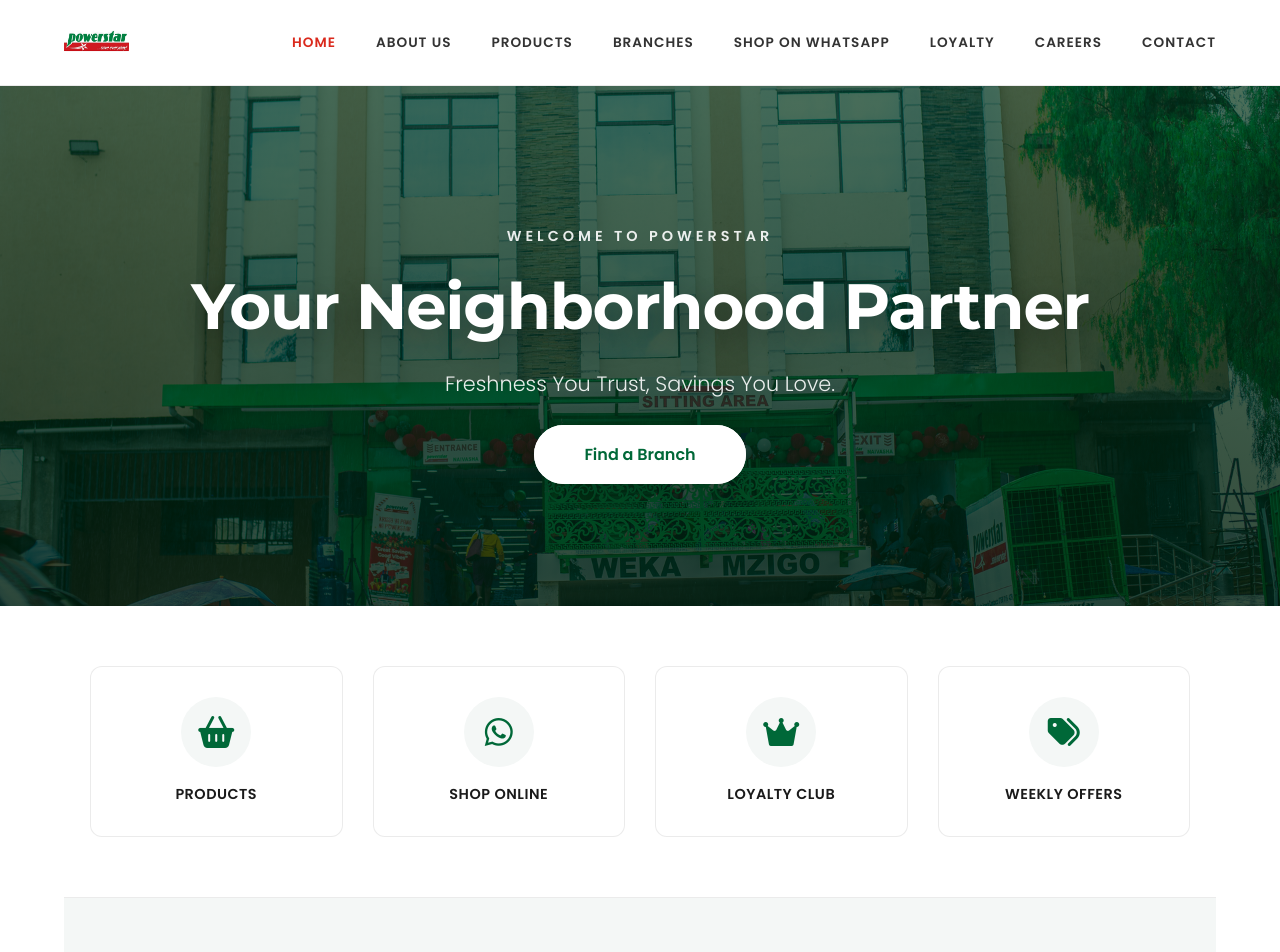
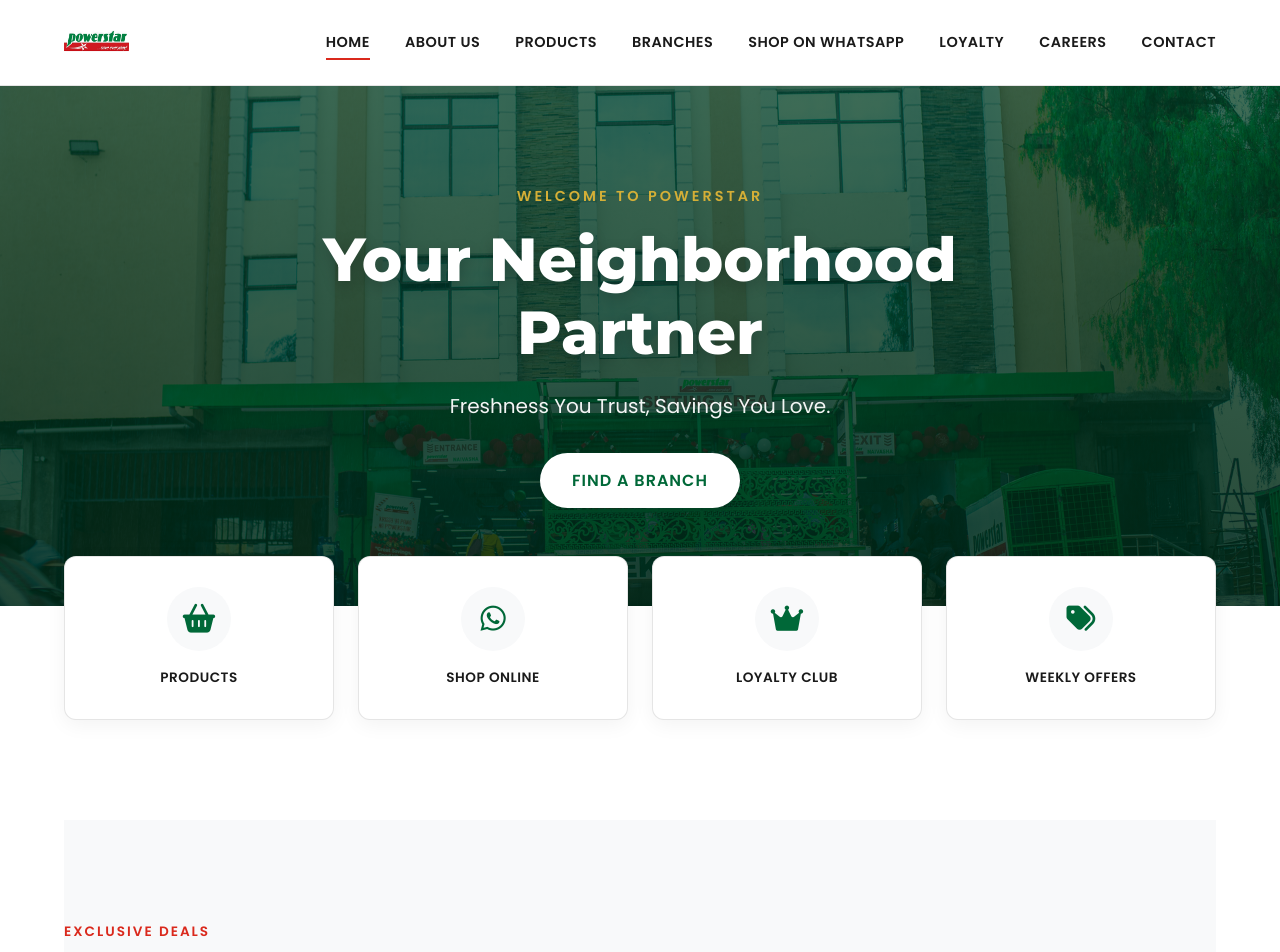
Before and after one commit to MarkTechKe-design/powerstar-website, a PHP site: page / in a window 1280 px wide. Shown: the top 952 px of the page. Run offline with PHP 8.4, Linux system fonts and the light colour scheme.

Commit message:
Update style.css

```diff
--- a/css/style.css
+++ b/css/style.css
@@ -1,7 +1,10 @@
 /* ==========================================================================
-   POWERSTAR SUPERMARKETS - FINAL CORPORATE MASTER (V15.0)
+   POWERSTAR SUPERMARKETS - FINAL CORPORATE MASTER (V16.0)
    Role: Senior Frontend Architect
-   Target: High-End Corporate Aesthetic, Clean Layout, No Clutter
+   CRITICAL FIXES:
+   1. Footer restored to Brand Green (removed unauthorized black).
+   2. grids rewritten with 'auto-fit' to ensure horizontal flow on desktop (fixes vertical products).
+   3. Increased spacing for less crowded, corporate feel.
    ========================================================================== */
 
 /* --- 1. DESIGN TOKENS & CORE VARIABLES --- */
@@ -9,28 +12,28 @@
     /* === Brand Palette (Strict) === */
     --ps-red: #DA291C;
     --ps-green: #006838;
-    --ps-gold: #D4AF37; /* Reserved for Loyalty/Premium Accents Only */
-    --ps-dark: #1A1A1A; /* Softer Black for elegance */
-    --ps-grey: #F4F7F6; /* Corporate Light Grey */
+    --ps-gold: #D4AF37; /* Used sparingly for accents */
+    --ps-dark: #1A1A1A; /* Deep charcoal instead of pure black for softer text */
+    --ps-grey-light: #F8F9FA; /* Clean corporate background grey */
 
     /* === UI Colors === */
     --bg-body: #FFFFFF;
     --bg-white: #FFFFFF;
-    --whatsapp-green: #25D366;
     --text-main: #333333;
     --text-muted: #666666;
-    --border-color: rgba(0, 0, 0, 0.08);
+    --border-color: rgba(0, 0, 0, 0.1);
 
-    /* === Spacing & Dimensions === */
-    --container-width: 1200px; /* Tighter container for focus */
+    /* === Dimensions & Spacing === */
+    --container-width: 1200px; /* Tighter, more controlled width */
     --radius-md: 12px;
     --radius-lg: 20px;
+    --section-spacing: 100px; /* Consistent deep spacing between sections */
 
     /* === Animation & Depth === */
     --transition-smooth: all 0.3s cubic-bezier(0.25, 0.8, 0.25, 1);
-    --shadow-soft: 0 4px 20px rgba(0, 0, 0, 0.04);
-    --shadow-card: 0 10px 30px rgba(0, 0, 0, 0.06);
-    --shadow-hover: 0 15px 40px rgba(0, 0, 0, 0.1);
+    --shadow-soft: 0 5px 20px rgba(0, 0, 0, 0.05);
+    --shadow-card: 0 8px 30px rgba(0, 0, 0, 0.08);
+    --shadow-hover: 0 15px 40px rgba(0, 0, 0, 0.12);
 }
 
 /* --- 2. GLOBAL RESET & TYPOGRAPHY --- */
@@ -52,7 +55,6 @@ h1, h2, h3, h4 {
     margin-top: 0;
     margin-bottom: 1rem;
     line-height: 1.2;
-    letter-spacing: -0.02em;
 }
 
 a { text-decoration: none; color: inherit; transition: var(--transition-smooth); }
@@ -66,15 +68,22 @@ ul { list-style: none; padding: 0; margin: 0; }
     width: 100%;
 }
 
-/* --- 3. ANIMATIONS --- */
-.reveal { opacity: 0; transform: translateY(20px); transition: all 0.8s ease-out; }
+/* --- 3. UTILITIES & ANIMATIONS --- */
+.reveal { opacity: 0; transform: translateY(30px); transition: all 0.8s ease-out; }
 .reveal.active { opacity: 1; transform: translateY(0); }
 @keyframes zoomIn { from { transform: scale(0.98); opacity: 0; } to { transform: scale(1); opacity: 1; } }
 
-/* --- 4. HEADER (Minimalist) --- */
+.text-center { text-align: center; }
+.section-header { margin-bottom: 60px; text-align: center; }
+.section-subtitle {
+    display: block; color: var(--ps-red); font-weight: 700;
+    text-transform: uppercase; letter-spacing: 2px; font-size: 0.85rem; margin-bottom: 10px;
+}
+
+/* --- 4. HEADER (Clean Corporate) --- */
 header {
     background: rgba(255,255,255,0.98);
-    backdrop-filter: blur(12px);
+    backdrop-filter: blur(10px);
     position: sticky;
     top: 0;
     z-index: 1000;
@@ -83,272 +92,208 @@ header {
 }
 
 .header-inner {
-    display: flex;
-    justify-content: space-between;
-    align-items: center;
-    max-width: var(--container-width);
-    margin: 0 auto;
-    padding: 0 24px;
+    display: flex; justify-content: space-between; align-items: center;
+    max-width: var(--container-width); margin: 0 auto; padding: 0 24px;
 }
 
 .logo img { height: 55px; width: auto; }
 
-.nav-menu { display: flex; gap: 40px; }
+.nav-menu { display: flex; gap: 35px; }
 .nav-menu a {
-    font-weight: 600;
-    font-size: 0.85rem;
-    text-transform: uppercase;
-    letter-spacing: 1px;
-    color: var(--text-main);
-    padding: 5px 0;
+    font-weight: 600; font-size: 0.9rem; text-transform: uppercase;
+    letter-spacing: 0.5px; color: var(--ps-dark); position: relative;
 }
-.nav-menu a:hover, .nav-menu a.active { color: var(--ps-red); }
+.nav-menu a::after {
+    content: ''; position: absolute; width: 0; height: 2px;
+    bottom: -5px; left: 0; background: var(--ps-red); transition: 0.3s;
+}
+.nav-menu a:hover::after, .nav-menu a.active::after { width: 100%; }
 
 .mobile-toggle { display: none; font-size: 1.5rem; background: none; border: none; cursor: pointer; color: var(--ps-dark); }
 
-/* --- 5. HERO SECTION (Executive) --- */
+/* --- 5. HERO SECTION (Refined Hierarchy) --- */
 .hero {
     position: relative;
-    background-image: linear-gradient(rgba(0, 50, 20, 0.7), rgba(0, 30, 10, 0.8)), url('../assets/supermarket-bg.jpg');
-    background-size: cover;
-    background-position: center;
-    min-height: 65vh;
-    display: flex;
-    align-items: center;
-    justify-content: center;
-    color: white;
-    text-align: center;
-    padding: 0 20px;
-    margin-bottom: 0; /* Removing gap below hero */
+    /* Darkened overlay for better text contrast */
+    background-image: linear-gradient(rgba(0, 60, 30, 0.75), rgba(0, 40, 20, 0.85)), url('../assets/supermarket-bg.jpg');
+    background-size: cover; background-position: center; background-attachment: fixed;
+    min-height: 65vh; /* Slightly shorter for corporate feel */
+    display: flex; align-items: center; justify-content: center;
+    color: white; text-align: center; padding: 0 20px;
 }
 
 .hero-glass-card {
-    background: transparent; /* Removed box for cleaner look */
-    padding: 0;
-    max-width: 900px;
-    margin: 0 auto;
+    max-width: 850px; padding: 40px;
+    /* Removed glass effect border for cleaner look, relying on dark background */
     animation: zoomIn 0.8s ease-out;
 }
 
 .hero-welcome-text {
-    color: rgba(255,255,255,0.9);
-    text-transform: uppercase;
-    letter-spacing: 4px;
-    font-weight: 600;
-    font-size: 0.9rem;
-    margin-bottom: 20px;
+    color: var(--ps-gold); text-transform: uppercase; letter-spacing: 3px;
+    font-weight: 700; font-size: 0.9rem; margin-bottom: 15px; display: block;
 }
 
 .hero h1 {
-    font-size: 4rem;
-    color: white;
-    margin-bottom: 20px;
-    text-shadow: 0 10px 30px rgba(0,0,0,0.3);
+    font-size: 3.8rem; color: white; margin-bottom: 20px; font-weight: 800;
+    text-shadow: 0 5px 15px rgba(0,0,0,0.2);
 }
 
-.hero p {
-    font-size: 1.3rem;
-    color: rgba(255,255,255,0.9);
-    font-weight: 300;
-    margin-bottom: 40px;
+.hero p { font-size: 1.25rem; color: rgba(255,255,255,0.95); font-weight: 400; max-width: 700px; margin: 0 auto 30px; }
+
+/* --- 6. MODERN GRIDS (CRITICAL FIX FOR VERTICAL PRODUCTS) --- */
+
+/* This is the key fix for the products page.
+   Using 'auto-fit' and 'minmax(280px, 1fr)' ensures that on wide screens,
+   items will arrange horizontally in as many columns as fit.
+   On narrow screens, they naturally stack vertically.
+*/
+.department-grid,
+.values-grid,
+.benefits-grid,
+.gallery-grid {
+    display: grid;
+    grid-template-columns: repeat(auto-fit, minmax(280px, 1fr));
+    gap: 40px; /* Generous spacing to prevent crowding */
+    margin-bottom: var(--section-spacing);
 }
 
-/* Button Refinement (No Yellow) */
-.hero .btn-white {
-    background-color: white;
-    color: var(--ps-green);
-    font-weight: 700;
-    padding: 16px 48px;
-    border-radius: 50px;
-    border: 2px solid white;
-    box-shadow: 0 10px 30px rgba(0,0,0,0.2);
-}
-.hero .btn-white:hover {
-    background-color: transparent;
-    color: white;
-    transform: translateY(-3px);
-}
-
-/* --- 6. QUICK ACCESS STRIP (Modern Dashboard) --- */
-.quick-access-section {
-    background: var(--bg-white);
-    padding: 60px 0;
-    border-bottom: 1px solid var(--border-color);
-}
-
+/* Quick Access needs stricter control to ensure 4 columns on desktop */
 .quick-access-grid {
     display: grid;
     grid-template-columns: repeat(4, 1fr);
-    gap: 30px;
-    max-width: 1100px;
-    margin: 0 auto;
+    gap: 24px;
 }
 
+/* --- 7. CARDS & UI COMPONENTS --- */
+
+/* Quick Access Cards (Home) */
+.quick-access-section { margin-top: -50px; position: relative; z-index: 20; padding-bottom: var(--section-spacing); }
 .quick-card {
-    display: flex;
-    flex-direction: column;
-    align-items: center;
-    justify-content: center;
-    padding: 30px 20px;
-    background: var(--bg-white);
-    border: 1px solid var(--border-color);
-    border-radius: var(--radius-md);
-    transition: var(--transition-smooth);
-    text-align: center;
-    color: var(--ps-dark);
+    background: white; padding: 30px 20px; border-radius: var(--radius-md);
+    text-align: center; box-shadow: var(--shadow-soft); transition: var(--transition-smooth);
+    border: 1px solid var(--border-color); display: flex; flex-direction: column; align-items: center;
+    height: 100%;
+}
+.quick-card:hover { transform: translateY(-5px); box-shadow: var(--shadow-hover); border-color: var(--ps-green); }
+.quick-icon {
+    font-size: 1.8rem; color: var(--ps-green); margin-bottom: 15px;
+    width: 64px; height: 64px; background: var(--ps-grey-light); border-radius: 50%;
+    display: flex; align-items: center; justify-content: center; transition: 0.3s;
+}
+.quick-card:hover .quick-icon { background: var(--ps-green); color: white; }
+.quick-label { font-weight: 700; font-size: 0.85rem; text-transform: uppercase; letter-spacing: 0.5px; color: var(--ps-dark); }
+
+/* Standard Content/Product Cards */
+.dept-card, .value-card, .benefit-item, .blog-card {
+    background: white; border-radius: var(--radius-md); overflow: hidden;
+    box-shadow: var(--shadow-card); border: 1px solid var(--border-color);
+    transition: var(--transition-smooth); display: flex; flex-direction: column;
+    height: 100%; /* Ensures equal height in grid */
+}
+.dept-card:hover, .value-card:hover, .benefit-item:hover, .blog-card:hover {
+    transform: translateY(-8px); box-shadow: var(--shadow-hover);
 }
 
-.quick-card:hover {
-    transform: translateY(-5px);
-    box-shadow: var(--shadow-card);
-    border-color: var(--ps-green);
+/* Value/Benefit Specifics */
+.value-card, .benefit-item { padding: 35px; text-align: left; }
+.icon-circle, .benefit-icon {
+    width: 60px; height: 60px; background: var(--ps-grey-light); color: var(--ps-green);
+    border-radius: 50%; display: flex; align-items: center; justify-content: center;
+    font-size: 1.8rem; margin-bottom: 20px;
 }
 
-.quick-icon {
-    font-size: 2rem;
-    color: var(--ps-green);
-    margin-bottom: 15px;
-    background: var(--ps-grey);
-    width: 70px;
-    height: 70px;
-    border-radius: 50%;
-    display: flex;
-    align-items: center;
-    justify-content: center;
-    transition: 0.3s;
+/* Buttons */
+.btn, .btn-primary, .btn-white, .btn-whatsapp {
+    display: inline-flex; align-items: center; justify-content: center; gap: 10px;
+    padding: 14px 32px; border-radius: 50px; font-weight: 700; text-transform: uppercase;
+    letter-spacing: 1px; transition: 0.3s; border: none; cursor: pointer;
 }
+/* Primary Brand Button */
+.btn-primary { background: var(--ps-red); color: white; }
+.btn-primary:hover { background: #b01e14; transform: translateY(-2px); box-shadow: 0 5px 15px rgba(218, 41, 28, 0.3); }
 
-.quick-card:hover .quick-icon { background: var(--ps-green); color: white; }
-.quick-label { font-weight: 700; font-size: 0.9rem; text-transform: uppercase; letter-spacing: 0.5px; }
+/* White/Hero Button */
+.btn-white { background: white; color: var(--ps-green); font-weight: 800; box-shadow: 0 4px 20px rgba(0,0,0,0.1); }
+.btn-white:hover { background: var(--ps-green); color: white; transform: translateY(-2px); }
 
-/* --- 7. SLIDER SECTION --- */
-.offers-slider-section { padding: 80px 0; overflow: hidden; background: var(--ps-grey); }
-.section-header-center { text-align: center; margin-bottom: 50px; }
-.section-subtitle { color: var(--ps-red); text-transform: uppercase; font-weight: 700; letter-spacing: 1.5px; font-size: 0.8rem; display: block; margin-bottom: 10px; }
+/* WhatsApp Button */
+.btn-whatsapp { background: #25D366; color: white; }
+.btn-whatsapp:hover { background: #1ebc57; transform: translateY(-2px); box-shadow: 0 5px 15px rgba(37, 211, 102, 0.3); }
 
+/* --- 8. SECTIONS: SLIDER & HOW IT WORKS --- */
+.offers-slider-section { padding: var(--section-spacing) 0; background: var(--ps-grey-light); }
 .slider-container {
-    position: relative; width: 100%; max-width: 1200px; margin: 0 auto;
-    overflow: hidden; border-radius: var(--radius-lg); box-shadow: var(--shadow-hover);
+    position: relative; max-width: 1200px; margin: 0 auto;
+    border-radius: var(--radius-lg); overflow: hidden; box-shadow: var(--shadow-card);
 }
-.slider-track { display: flex; transition: transform 0.5s ease; height: 500px; }
-.slide { min-width: 100%; position: relative; display: flex; align-items: center; justify-content: center; text-align: center; background-size: cover; background-position: center; }
-
-/* Slide Images */
+.slider-track { display: flex; transition: transform 0.5s ease-in-out; height: 480px; }
+.slide {
+    min-width: 100%; position: relative; display: flex; align-items: center; justify-content: left; /* Left align corporate text */
+    padding: 0 80px; background-size: cover; background-position: center;
+}
+/* Standardized Slide Backgrounds */
 .slide-1 { background-image: url('../assets/promo1.jpg'); }
 .slide-2 { background-image: url('../assets/promo2.jpg'); }
 .slide-3 { background-image: url('../assets/promo3.jpg'); }
 
-.slide::before { content: ''; position: absolute; inset: 0; background: linear-gradient(to right, rgba(0,0,0,0.8), rgba(0,0,0,0.3)); }
-.slide-content { position: relative; z-index: 2; color: white; padding: 40px; max-width: 800px; }
-.slide h2 { font-size: 3.5rem; margin-bottom: 20px; color: white; }
-.slide p { font-size: 1.2rem; margin-bottom: 40px; color: rgba(255,255,255,0.9); }
+.slide::before { content: ''; position: absolute; inset: 0; background: linear-gradient(to right, rgba(0,0,0,0.8) 0%, rgba(0,0,0,0.2) 100%); }
+.slide-content { position: relative; z-index: 2; max-width: 600px; color: white; text-align: left; }
+.offer-tag { display: inline-block; background: var(--ps-red); color: white; padding: 5px 15px; font-weight: 700; text-transform: uppercase; font-size: 0.8rem; margin-bottom: 15px; border-radius: 4px; }
+.slide h2 { font-size: 3rem; color: white; margin-bottom: 15px; line-height: 1.1; }
+.slide p { font-size: 1.1rem; margin-bottom: 30px; opacity: 0.9; }
 
-.slider-dots { position: absolute; bottom: 30px; left: 50%; transform: translateX(-50%); display: flex; gap: 12px; z-index: 10; }
-.dot { width: 12px; height: 12px; background: rgba(255,255,255,0.3); border-radius: 50%; cursor: pointer; transition: 0.3s; }
-.dot.active { background: white; transform: scale(1.3); }
+/* How It Works - Horizontal Flow */
+.how-it-works-section { padding: var(--section-spacing) 0; text-align: center; }
+.steps-container { display: flex; justify-content: center; gap: 40px; margin-top: 50px; }
+.step-item { flex: 1; max-width: 280px; display: flex; flex-direction: column; align-items: center; }
+.step-icon-circle { width: 80px; height: 80px; font-size: 2rem; margin-bottom: 20px; background: white; border: 2px solid var(--border-color); color: var(--ps-green); box-shadow: var(--shadow-soft); }
 
-.btn-primary { background: var(--ps-red); color: white; padding: 14px 36px; border-radius: 50px; font-weight: 700; border: none; font-size: 0.95rem; }
-.btn-primary:hover { background: #b01e14; transform: translateY(-2px); }
+/* --- 9. FOOTER (CRITICAL FIX: BRAND COLORS) --- */
+footer {
+    /* FIX: Changed from black to brand green */
+    background: var(--ps-green);
+    color: white;
+    padding: 80px 0 30px;
+    text-align: center;
+    /* Added red top border for brand identity */
+    border-top: 8px solid var(--ps-red);
+}
+.footer-content h4 { color: white; text-transform: uppercase; letter-spacing: 1px; margin-bottom: 25px; }
+.icons-container a {
+    display: inline-flex; width: 44px; height: 44px; align-items: center; justify-content: center;
+    background: rgba(255,255,255,0.1); color: white; border-radius: 50%; margin: 0 8px;
+    transition: 0.3s; border: 1px solid rgba(255,255,255,0.15);
+}
+.icons-container a:hover { background: var(--ps-red); border-color: var(--ps-red); transform: translateY(-3px); }
+.copyright p { opacity: 0.7; font-size: 0.9rem; margin-top: 40px; }
 
-.slider-arrow {
-    position: absolute; top: 50%; transform: translateY(-50%);
-    background: rgba(255,255,255,0.1); color: white; width: 60px; height: 60px; border-radius: 50%;
-    display: flex; align-items: center; justify-content: center; cursor: pointer;
-    backdrop-filter: blur(5px); border: 1px solid rgba(255,255,255,0.2); transition: 0.3s;
-}
-.slider-arrow:hover { background: white; color: var(--ps-dark); }
-.arrow-left { left: 30px; }
-.arrow-right { right: 30px; }
-
-/* --- 8. HOW IT WORKS (Horizontal & Clean) --- */
-.how-it-works-section { padding: 100px 0; background: white; text-align: center; }
-.steps-container {
-    display: flex;
-    justify-content: center;
-    gap: 60px;
-    margin-top: 60px;
-    flex-wrap: wrap;
-}
-
-.step-item {
-    flex: 1;
-    min-width: 250px;
-    max-width: 300px;
-    display: flex;
-    flex-direction: column;
-    align-items: center;
-}
-
-.step-icon-circle {
-    width: 90px;
-    height: 90px;
-    background: white;
-    border: 2px solid var(--border-color);
-    border-radius: 50%;
-    display: flex;
-    align-items: center;
-    justify-content: center;
-    color: var(--ps-green);
-    font-size: 2rem;
-    margin-bottom: 25px;
-    box-shadow: var(--shadow-soft);
-}
-
-.step-title { font-size: 1.2rem; margin-bottom: 10px; color: var(--ps-dark); }
-.step-desc { font-size: 0.95rem; color: var(--text-muted); line-height: 1.6; }
-
-/* --- 9. BRAND VALUES --- */
-.values-grid {
-    display: grid;
-    grid-template-columns: repeat(3, 1fr);
-    gap: 40px;
-    padding-bottom: 100px;
-    margin-top: 40px;
-}
-
-.value-card {
-    padding: 40px;
-    background: white;
-    border-radius: var(--radius-md);
-    box-shadow: var(--shadow-card);
-    text-align: left;
-    border-top: 4px solid var(--ps-green);
-    transition: var(--transition-smooth);
-}
-.value-card:hover { transform: translateY(-10px); box-shadow: var(--shadow-hover); }
-
-/* --- 10. FOOTER --- */
-footer { background: #0a0a0a; color: white; padding: 80px 0 40px; text-align: center; }
-.social-links { margin-bottom: 40px; }
-.social-links h4 { color: white; margin-bottom: 20px; font-size: 1.1rem; text-transform: uppercase; letter-spacing: 1px; }
-.icons-container a {
-    display: inline-flex; width: 50px; height: 50px; align-items: center; justify-content: center;
-    background: rgba(255,255,255,0.1); color: white; border-radius: 50%; margin: 0 10px;
-    transition: 0.3s;
-}
-.icons-container a:hover { background: var(--ps-red); transform: translateY(-3px); }
-.copyright p { opacity: 0.6; font-size: 0.85rem; }
-
-/* --- 11. RESPONSIVE BREAKPOINTS --- */
+/* --- 10. RESPONSIVE BREAKPOINTS --- */
 @media (max-width: 900px) {
-    .quick-access-grid { grid-template-columns: repeat(2, 1fr); gap: 20px; }
+    .quick-access-grid { grid-template-columns: repeat(2, 1fr); }
     .hero h1 { font-size: 3rem; }
-    .values-grid { grid-template-columns: 1fr; }
 }
 
 @media (max-width: 768px) {
     .mobile-toggle { display: block; }
-    .nav-menu { display: none; flex-direction: column; position: absolute; top: 100%; left: 0; width: 100%; background: white; padding: 20px; box-shadow: 0 10px 30px rgba(0,0,0,0.1); border-top: 1px solid var(--border-color); }
+    .nav-menu {
+        display: none; flex-direction: column; position: absolute; top: 100%; left: 0; width: 100%;
+        background: white; padding: 30px 20px; box-shadow: 0 10px 30px rgba(0,0,0,0.1); border-top: 1px solid var(--border-color);
+    }
     .nav-menu.active { display: flex; }
+    .nav-menu a { font-size: 1rem; padding: 10px 0; border-bottom: 1px solid #eee; }
+    .nav-menu a::after { display: none; } /* Remove underline hover on mobile */
 
-    .hero { min-height: auto; padding: 120px 20px 80px; }
-    .hero h1 { font-size: 2.2rem; }
-    .hero p { font-size: 1rem; }
+    .hero { min-height: auto; padding: 140px 20px 80px; background-attachment: scroll; }
+    .hero h1 { font-size: 2.5rem; }
 
-    .slider-track { height: 400px; }
-    .slide h2 { font-size: 1.8rem; }
-    .slide-content { padding: 20px; }
-    .slider-arrow { display: none; }
+    .slider-track { height: auto; min-height: 450px; }
+    .slide { padding: 40px 20px; justify-content: center; text-align: center; }
+    .slide-content { text-align: center; }
+    .slide h2 { font-size: 2rem; }
+    .slider-arrow { display: none; } /* Hide arrows on mobile */
 
-    .steps-container { flex-direction: column; gap: 50px; }
+    .steps-container { flex-direction: column; align-items: center; gap: 50px; }
+
+    /* Ensure grids stack on mobile if they haven't already */
+    .quick-access-grid { grid-template-columns: repeat(2, 1fr); gap: 15px; }
 }
```
